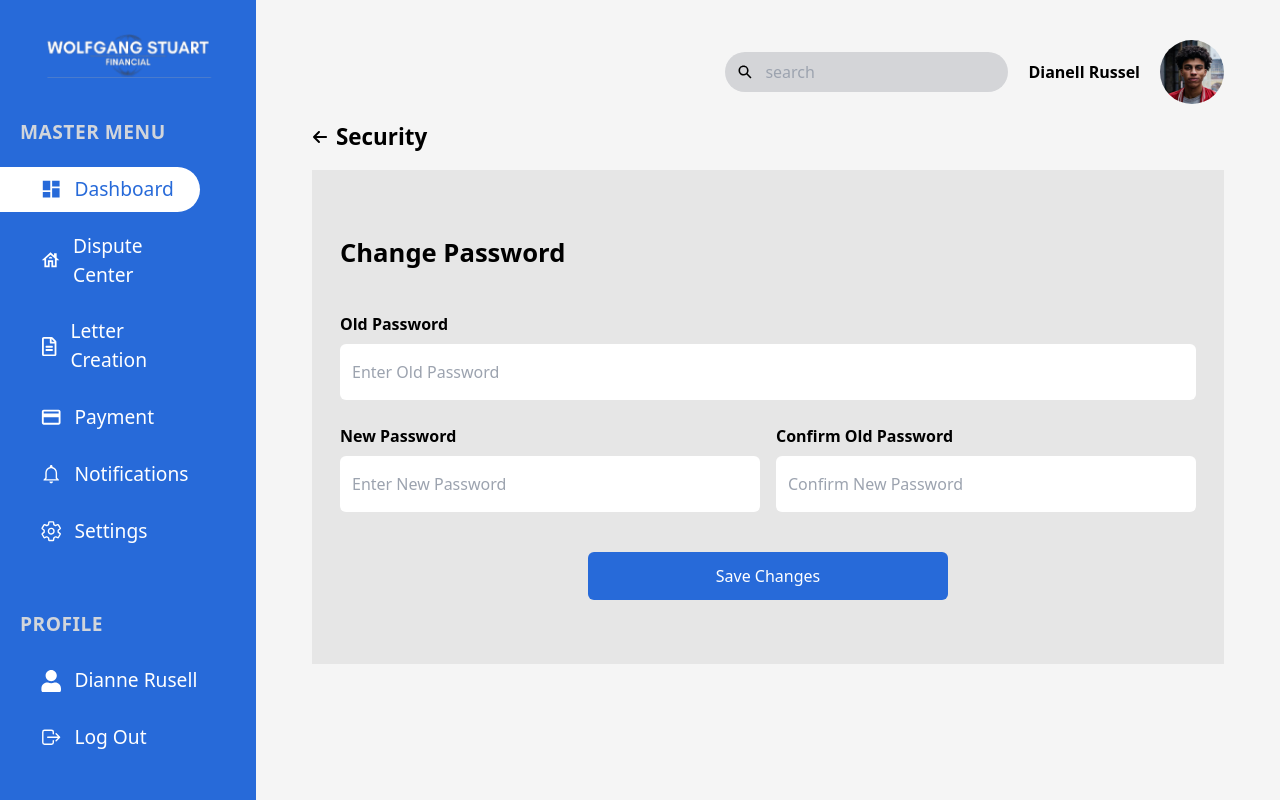
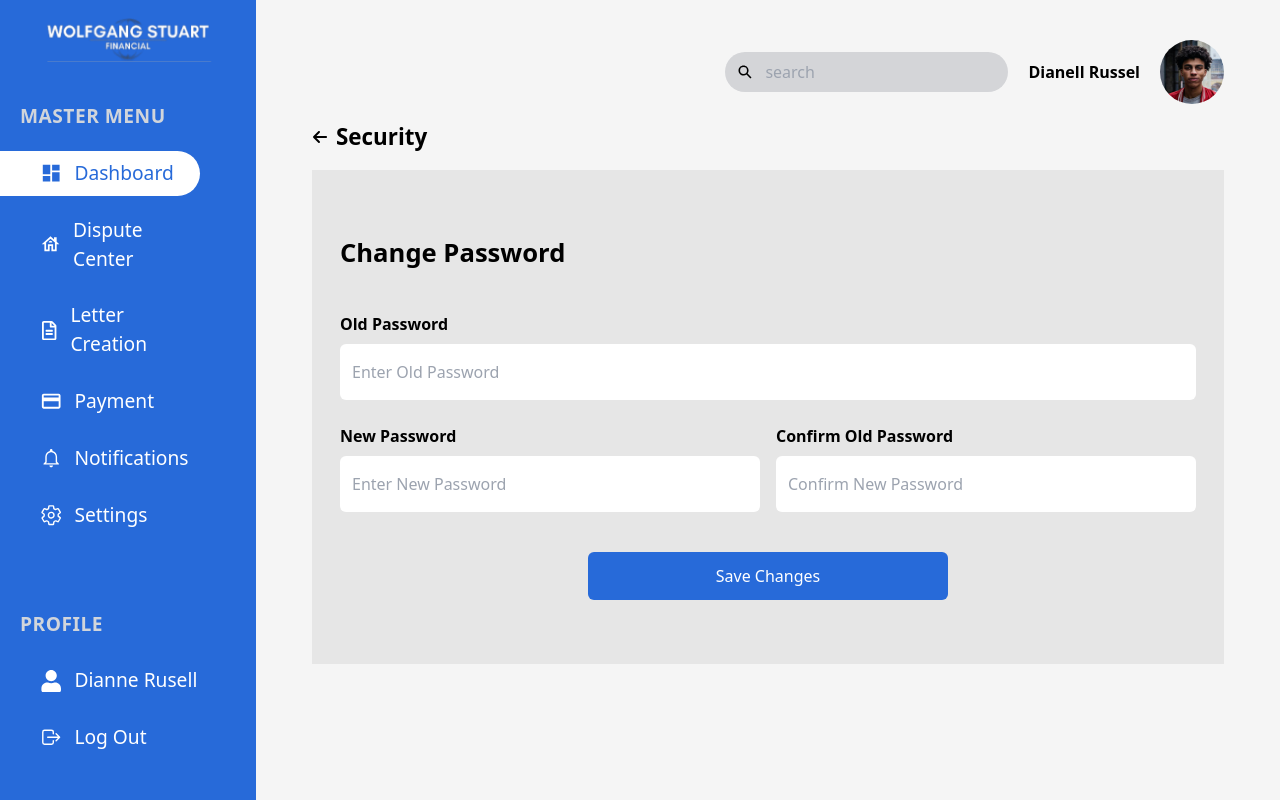
Before and after one commit to rid137/wolfGang-Admin-Panel, a React (Vite) app: page /settings/security in a window 1280 px wide. Built offline with nearby package versions, Linux system fonts and the light colour scheme.

Commit message:
another commit

```diff
--- a/src/components/shared/sidebar.tsx
+++ b/src/components/shared/sidebar.tsx
@@ -47,7 +47,7 @@ const Sidebar: React.FC<SidebarProps> = ({ isNavOpen, handleClick }) => {
 
 
     return (
-        <div className={`${ isNavOpen ? " block bg-primary min-w-[60vw] absolute top- left- h-[100vh] z-30 stic" : " hidden" } bg-primary lg:min-w-[20vw] lg:block w-0 h-0 hidde  lg:h-[100vh] py-8 text-white overflow-y-scroll relativ lg:sticky left-0 top-0 `}>
+        <div className={`${ isNavOpen ? " block bg-primary min-w-[60vw] absolute top- left- h-[100vh] z-30 stic" : " hidden" } bg-primary lg:min-w-[20vw] lg:block w-0 h-0 hidde  lg:h-[100vh] py-4 text-white overflow-y-scroll relativ lg:sticky left-0 top-0 `}>
             <div className="text-center text-white mb-10 flex items-center justify-center ">
                 <img src={wolfgang} className="cursor-pointer" alt="logo" />
 
--- a/src/pages/settings/security.tsx
+++ b/src/pages/settings/security.tsx
@@ -19,7 +19,6 @@ const Security = () => {
                             <label className="font-bold">Old Password</label>
                             <input type="text" className="w-full rounded-md py-4 px-3 mt-2" placeholder="Enter Old Password"  />
                         </div>
-
 
                     </div>
                     <div className="flex sm:flex-row flex-col justify-center items-center gap-4 w-full my-6">
```
